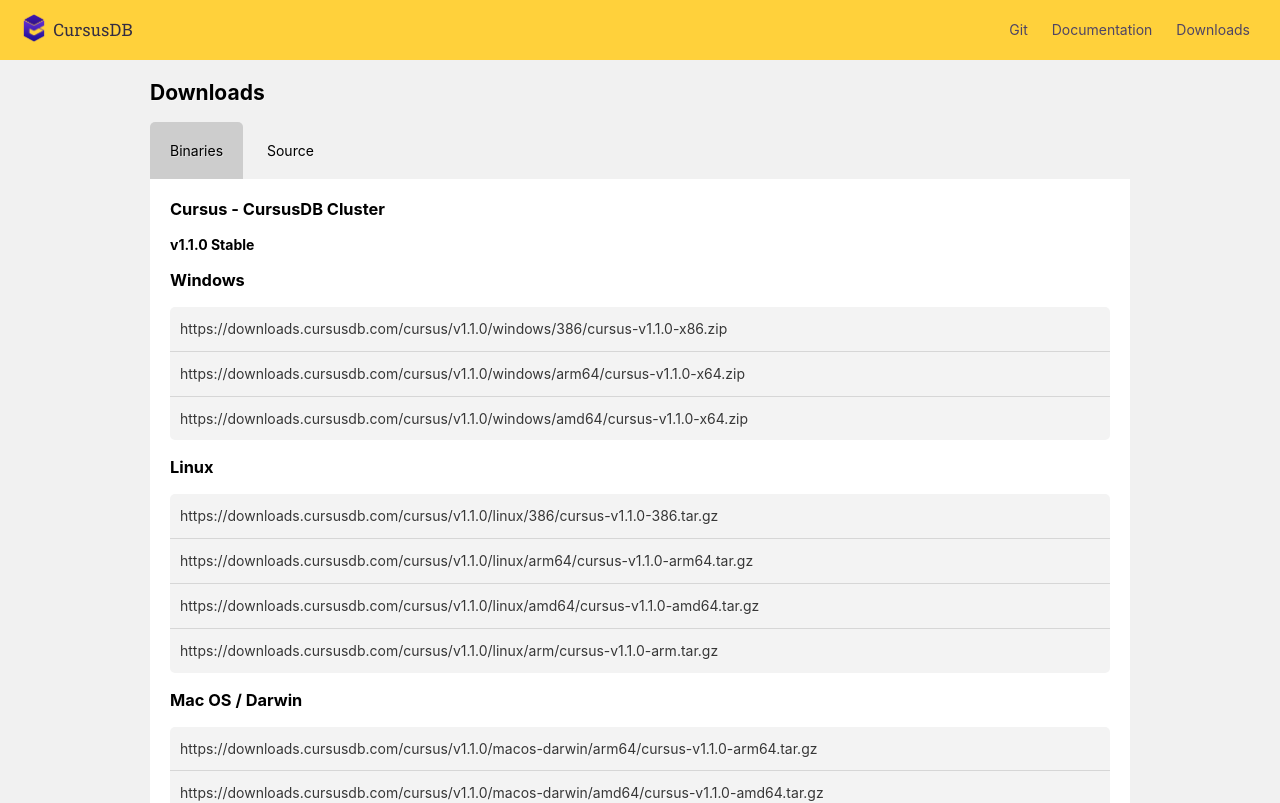
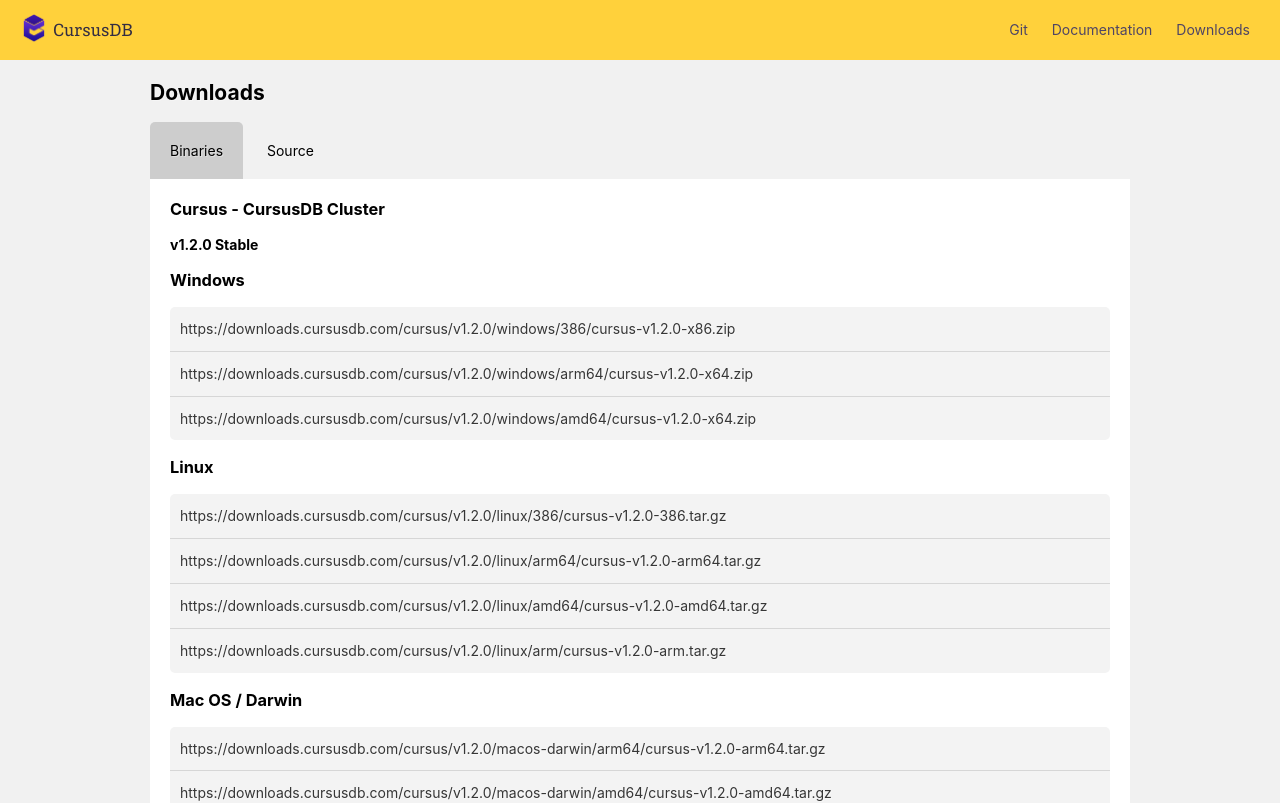
Before and after one commit to cursusdb/cursusdb-web, a SvelteKit app: page /downloads in a window 1280 px wide. Shown: the top 803 px of the page. Built offline with nearby package versions, Linux system fonts and the light colour scheme.

Commit message:
bump cluster and node to v1.2.0

```diff
--- a/src/routes/downloads/+page.svelte
+++ b/src/routes/downloads/+page.svelte
@@ -1,7 +1,7 @@
 <script>
     let binaries = true; // viewing binary list
-    let currentVersionCursus = "v1.1.0"
-    let currentVersionCurode = "v1.1.0"
+    let currentVersionCursus = "v1.2.0"
+    let currentVersionCurode = "v1.2.0"
     let currentVersionCurush = "v1.0.1"
 </script>
 <svelte:head>
```
